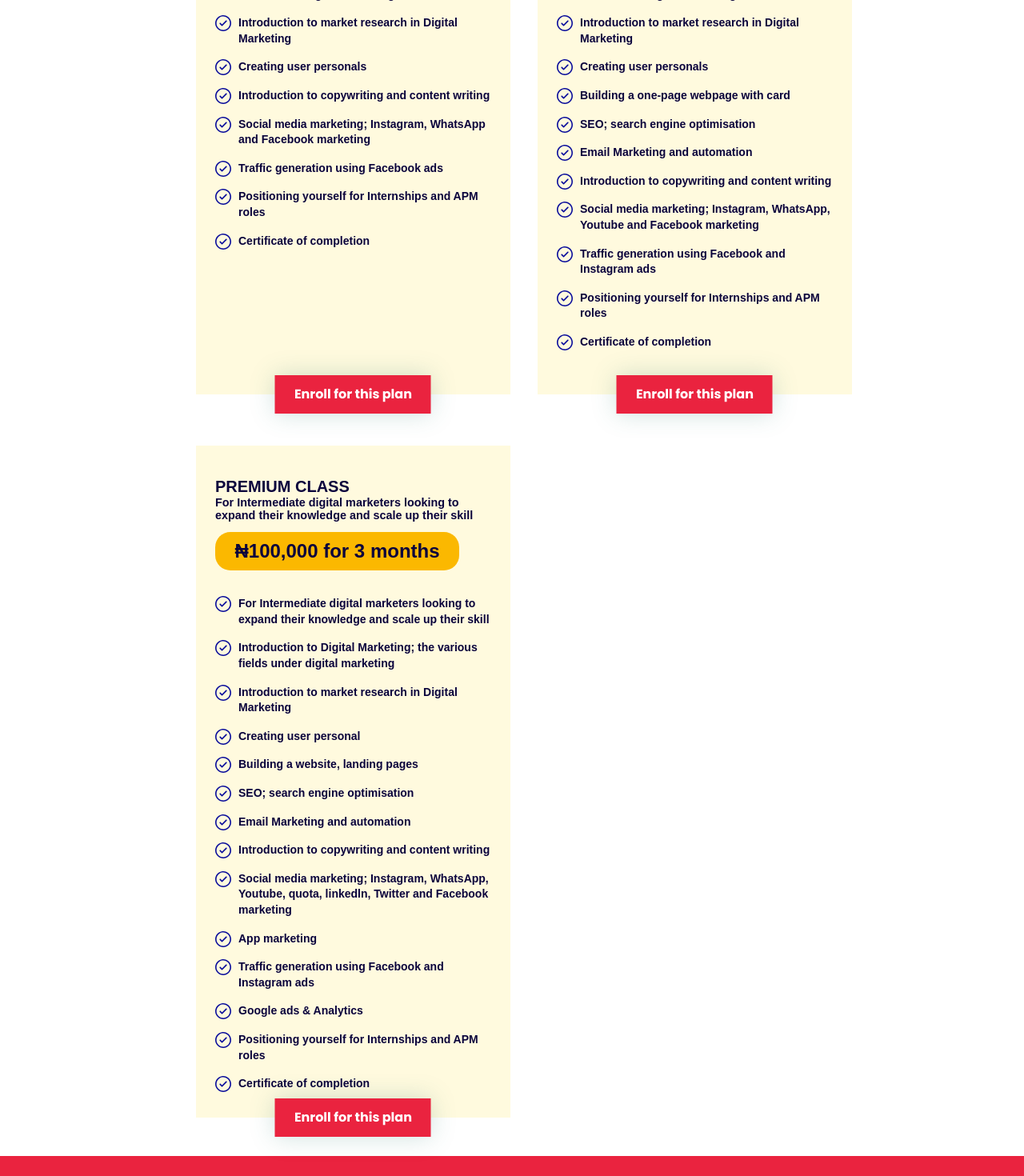
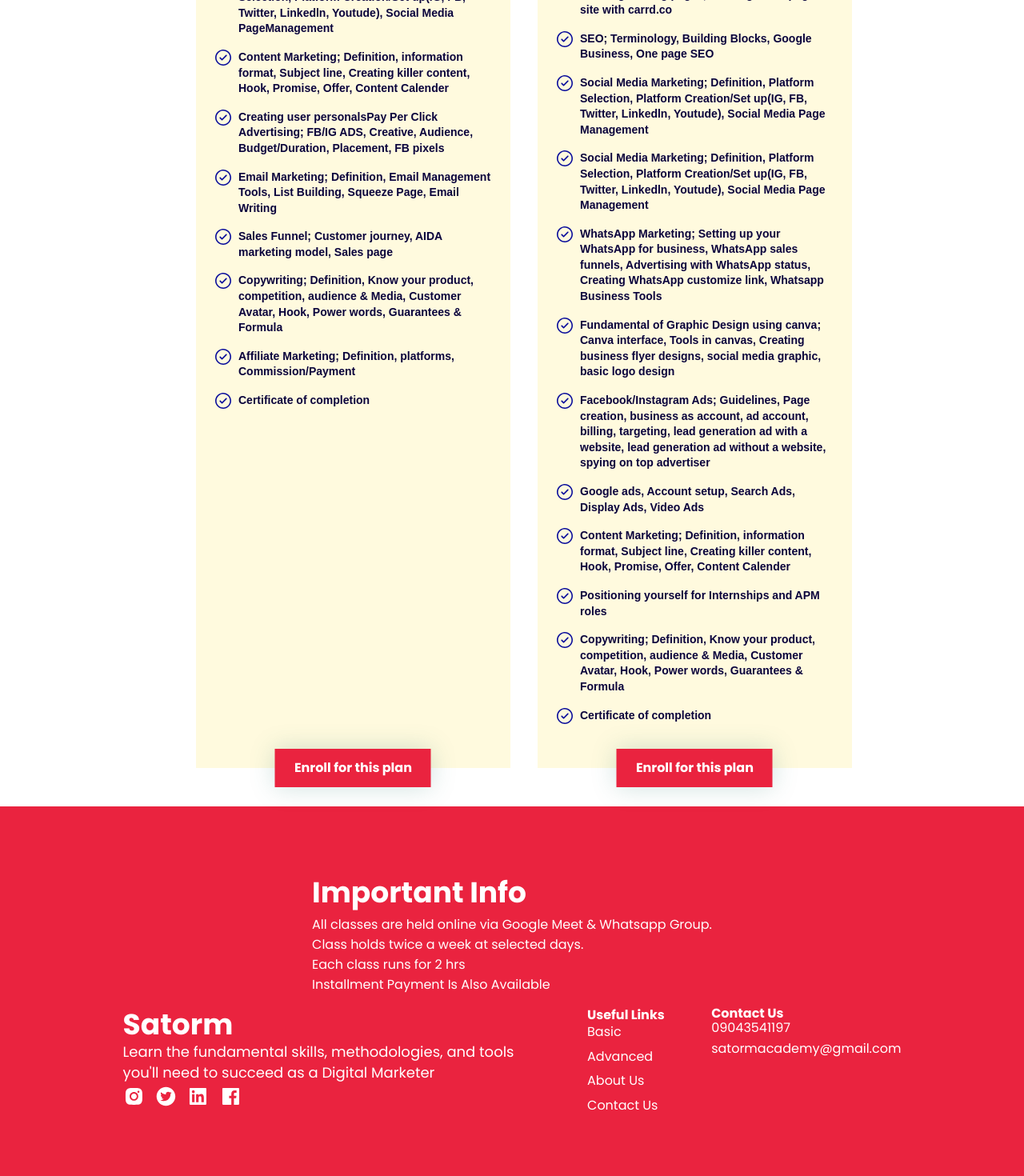
Before and after one commit to Tuasegun/satorm, a React (Create React App) app: page /pricing in a window 1280 px wide. Shown: the part 460-1930 px from the top of the page at 80% size. Built offline with nearby package versions, Linux system fonts and the light colour scheme.

Commit message:
updated chores

```diff
--- a/src/components/Footer.jsx
+++ b/src/components/Footer.jsx
@@ -2,11 +2,20 @@
 import styled from 'styled-components'
 import {AiFillInstagram, AiFillTwitterCircle, AiFillLinkedin, AiFillFacebook} from 'react-icons/ai'
 import { HashLink } from 'react-router-hash-link'
-import { Link } from 'react-router-dom'
 
 const Footer = () => {
   return (
     <StyledFooter id="footer  ">
+      <div className="footer-info">
+        <div className="footer-info-item">
+        <h1>Important Info</h1>
+        <p>All classes are held online via Google Meet & Whatsapp Group.</p>
+        <p>Class holds twice a week at selected days.</p>
+        <p>Each class runs for 2 hrs</p>
+        <p>Installment Payment Is Also Available</p>
+        </div>
+      </div>
+        <div className="footerContainer">
         <div className="firstSection">
         <div className="headText">Satorm</div>
         <div className="footNote">
@@ -23,9 +32,8 @@
 
         <div className="secondSection">
         <div className="headText">Useful Links</div>
-        <div className="list"><Link className='navLink' to="/pricing">Basic</Link></div>
-        <div className="list"><Link className='navLink' to="/pricing">Advanced</Link></div>
-        <div className="list"><Link className='navLink' to="/pricing">Premium</Link></div>
+        <div className="list"><HashLink className='navLink' to="/pricing/#basic">Basic</HashLink></div>
+        <div className="list"><HashLink className='navLink' to="/pricing/#advanced">Advanced</HashLink></div>
         <div className="list"><HashLink className='navLink' to="/#about">About Us</HashLink></div>
         <div className="list">Contact Us</div>
         </div>
@@ -38,10 +46,9 @@
       <div className="mobileView">
       <div className="secondSection">
         <div className="headText">Useful Links</div>
-        <div className="list"><Link className='navLink' to="/pricing">Basic</Link></div>
-        <div className="list"><Link className='navLink' to="/pricing">Advanced</Link></div>
-        <div className="list"><Link className='navLink' to="/pricing">Premium</Link></div>
-        <div className="list"><HashLink className='navLink' to="/#about">About Us</HashLink></div>
+        <div className="list"><HashLink className='navLink' to="/pricing/#basic">Basic</HashLink></div>
+        <div className="list"><HashLink className='navLink' to="/pricing/#advanced">Advanced</HashLink></div>
+        <div className="list"><HashLink className='navLink' to="/pricing/#about">About Us</HashLink></div>
         <div className="list">Contact Us</div>
         </div>
         <div className="thirdSection">
@@ -50,7 +57,7 @@
         <div className="list">satormacademy@gmail.com</div>
         </div>
         </div>
-
+        </div>
     </StyledFooter>
   )
 }
@@ -60,13 +67,33 @@
 const StyledFooter = styled.div`
     background-color: #EA233F;
     padding: 5em 12%;
-    display: flex;
     bottom: 0;
-    margin: auto;
-    justify-content: space-between;
-    @media (max-width: 813px) {
+
+    .footer-info{
+      color: #fff;
+      font-family: 'Poppins', sans-serif;
+      display: flex;
+      justify-content: center;
+      padding-bottom: 1em;
+      .footer-info-item{
+        h1{
+          font-weight: 800;
+          font-size: 2.25em;
+        }
+        p{
+          font-size: 1em;
+        }
+      }
+    }
+
+      .footerContainer{
+        display: flex;
+        justify-content: space-between;
+        @media (max-width: 813px) {
             flex-direction: column;
         }
+
+      }
     .firstSection{
 
       .headText{
@@ -75,6 +102,7 @@
         font-size: 2.25em;
         color: #FFFFFF;
         line-height: 120%;
+
       }
       .footNote{
         color: #FFFFFF;
@@ -108,7 +136,7 @@
       .headText{
       font-weight: 800;
         font-family: 'Poppins';
-        font-size: 1.5em;
+        font-size: 1.0em;
         color: #FFFFFF;
         line-height: 120%;
       }
@@ -118,7 +146,7 @@
         color: #FFFFFF;
         font-family: 'Poppins';
         line-height: 1.5em;
-        padding-bottom: 1em;
+        padding-bottom: 0.4em;
       }
 
     }
@@ -132,17 +160,17 @@
       .headText{
       font-weight: 800;
         font-family: 'Poppins';
-        font-size: 1.5em;
+        font-size: 1.0em;
         color: #FFFFFF;
-        line-height: 120%;
+        line-height: 100%;
       }
 
       .list{
         font-size: 1em;
         color: #FFFFFF;
         font-family: 'Poppins';
-        line-height: 1.5em;
-        padding-bottom: 1em;
+        line-height: 1.2em;
+        padding-bottom: 0.4em;
       }
     }
 
--- a/src/components/GetStarted.jsx
+++ b/src/components/GetStarted.jsx
@@ -3,19 +3,12 @@
 import girl from '../assets/images/girlyBox.png'
 import blueBg from '../assets/images/blueBack.svg'
 import boy from "../assets/images/boyishBox.png";
-import jordy from "../assets/images/jordy.jpg"
-import {Link} from 'react-router-dom'
+
+import {HashLink} from 'react-router-hash-link'
 
 const GetStarted = () => {
   return (
-    <StyledGet
-        // data-aos="fade-up"
-        // data-aos-easing="ease-in-sine"
-        // data-aos-duration="3000"
-        // data-aos-delay="200"
-        // data-aos-once="false"
-
-    >
+    <StyledGet>
         <div className="textContainer">
           <div className="textLg">Get started <span>now</span></div>
           <div className="footNote">Here at Satorm we have two specialized class groups </div>
@@ -27,7 +20,7 @@
 
           <div className="textandBut">
             <div className="cardText">Basic Class</div>
-            <Link to="/pricing" className="classButton">Start a class today</Link>
+            <HashLink to="/pricing/#basic" className="classButton">Start a class today</HashLink>
             </div>
           </div>
 
@@ -35,14 +28,7 @@
           <div className="imageCard second">
             <div className="textandBut">
             <div className="cardText">Advanced Class</div>
-            <Link to="/pricing" className="classButton">Start a class today</Link>
-            </div>
-          </div>
-
-          <div className="imageCard third">
-            <div className="textandBut">
-            <div className="cardText">Premium Class</div>
-            <Link to="/pricing" className="classButton">Start a class today</Link>
+            <HashLink to="/pricing/#advanced" className="classButton">Start a class today</HashLink>
             </div>
           </div>
 
@@ -93,10 +79,6 @@
 
       .second{
         background-image: url(${boy}) !important;
-      }
-
-      .third{
-        background-image: url(${jordy}) !important;
       }
 
       .imageCard{
--- a/src/components/PricingCard.jsx
+++ b/src/components/PricingCard.jsx
@@ -1,9 +1,9 @@
 import React from 'react'
 import styled from 'styled-components'
 
-const PricingCard = ({primary, title, subtitle, price, children}) => {
+const PricingCard = ({primary, title, subtitle, price, children, idName}) => {
   return (
-    <PricingCardStyle className={primary ? "active" : ""}>
+    <PricingCardStyle className={primary ? "active" : ""} id={idName}>
         <h4>{title}</h4>
         <p>{subtitle}</p>
         <div className="price-tag">
@@ -22,7 +22,7 @@
     padding: 2.5rem 1.5rem;
     background: #FFFADE;
     border: none;
-    max-height: 760px;
+    max-height: 1250px;
     position: relative;
 
     a {
--- a/src/pages/Pricing.jsx
+++ b/src/pages/Pricing.jsx
@@ -6,48 +6,33 @@
 import Footer from '../components/Footer'
 
 const basic = [
-    "For beginners and those transitioning into Digital Marketing",
-    "Introduction to Digital Marketing; the various fields under digital marketing",
-    "Introduction to market research in Digital Marketing",
-    "Creating user personals",
-    "Introduction to copywriting and content writing",
-    "Social media marketing; Instagram, WhatsApp and Facebook marketing",
-    "Traffic generation using Facebook ads",
-    "Positioning yourself for Internships and APM roles",
+    "Introduction to Digital Marketing; Definition, Terminologies, Media in Digital Marketing, Traditional Marketing, Basic Concept, Traffic",
+    "Social Media Marketing; Definition, Platform Selection, Platform Creation/Set up(IG, FB, Twitter, Linkedln, Youtude), Social Media PageManagement",
+    "Content Marketing; Definition, information format, Subject line, Creating killer content, Hook, Promise, Offer, Content Calender",
+    "Creating user personalsPay Per Click Advertising; FB/IG ADS, Creative, Audience, Budget/Duration, Placement, FB pixels",
+    "Email Marketing; Definition, Email Management Tools, List Building, Squeeze Page, Email Writing",
+    "Sales Funnel; Customer journey, AIDA marketing model, Sales page",
+    "Copywriting; Definition, Know your product, competition, audience & Media, Customer Avatar, Hook, Power words, Guarantees & Formula",
+    "Affiliate Marketing; Definition, platforms, Commission/Payment",
     "Certificate of completion"
 ]
 
 const advanced = [
-    "For Intermediate digital marketers  looking to expand their knowledge and scale up their skill",
-    "Introduction to Digital Marketing; the various fields under digital marketing",
-    "Introduction to market research in Digital Marketing",
-    "Creating user personals",
-    "Building a one-page webpage with card",
-    "SEO; search engine optimisation",
-    "Email Marketing and automation",
-    "Introduction to copywriting and content writing",
-    "Social media marketing; Instagram, WhatsApp, Youtube and Facebook marketing",
-    "Traffic generation using Facebook and Instagram ads",
+    "Introduction to Digital Marketing; Definition, types of Digital Marketing ",
+    "Website Creation; Domain & Hosting purchase, Building landing pages, building a one page site with carrd.co",
+    "SEO; Terminology, Building Blocks, Google Business, One page SEO",
+    "Social Media Marketing; Definition, Platform Selection, Platform Creation/Set up(IG, FB, Twitter, Linkedln, Youtude), Social Media Page Management",
+    "Social Media Marketing; Definition, Platform Selection, Platform Creation/Set up(IG, FB, Twitter, Linkedln, Youtude), Social Media Page Management",
+    "WhatsApp Marketing; Setting up your WhatsApp for business, WhatsApp sales funnels, Advertising with WhatsApp status, Creating WhatsApp customize link, Whatsapp Business Tools",
+    "Fundamental of Graphic Design using canva; Canva interface, Tools in canvas, Creating business flyer designs, social media graphic, basic logo design",
+    "Facebook/Instagram Ads; Guidelines, Page creation, business as account, ad account, billing, targeting, lead generation ad with a website, lead generation ad without a website, spying on top advertiser",
+    "Google ads, Account setup, Search Ads, Display Ads, Video Ads",
+    "Content Marketing; Definition, information format, Subject line, Creating killer content, Hook, Promise, Offer, Content Calender",
     "Positioning yourself for Internships and APM roles",
+    "Copywriting; Definition, Know your product, competition, audience & Media, Customer Avatar, Hook, Power words, Guarantees & Formula",
     "Certificate of completion"
 ]
 
-const premium = [
-    "For Intermediate digital marketers  looking to expand their knowledge and scale up their skill",
-    "Introduction to Digital Marketing; the various fields under digital marketing",
-    "Introduction to market research in Digital Marketing",
-    "Creating user personal",
-    "Building a website, landing pages",
-    "SEO; search engine optimisation",
-    "Email Marketing and automation",
-    "Introduction to copywriting and content writing",
-    "Social media marketing; Instagram, WhatsApp, Youtube, quota, linkedln, Twitter and Facebook marketing",
-    "App marketing",
-    "Traffic generation using Facebook and Instagram ads",
-    "Google ads & Analytics",
-    "Positioning yourself for Internships and APM roles",
-    "Certificate of completion"
-]
 
 const Pricing = () => {
   return (
@@ -55,8 +40,9 @@
         <Header/>
         <PricingStyle>
             <PricingCard title="BASIC PROGRAM"
-                subtitle="For beginners and those transitioning into Digital Marketing"
+                subtitle="Learn the foundation of Digital Marketing"
                 price="₦30,000 for 6 weeks"
+                idName='basic'
             >
                 {
                     basic.map((item, index) => {
@@ -65,21 +51,12 @@
                 }
             </PricingCard>
             <PricingCard title="ADVANCED PROGRAM"
-                subtitle="For Intermediate digital marketers  looking to expand their knowledge and scale up their skill"
+                subtitle="Learn the core skills, frameworks and tools needed to become a Digital Marketer"
                 price="₦60,000 for 9 weeks"
+                idName='advanced'
             >
                 {
                     advanced.map((item, index) => {
-                        return <List key={index} text={item}></List>
-                    })
-                }
-            </PricingCard>
-            <PricingCard title="PREMIUM CLASS"
-                subtitle="For Intermediate digital marketers  looking to expand their knowledge and scale up their skill"
-                price="₦100,000 for 3 months"
-            >
-                {
-                    premium.map((item, index) => {
                         return <List key={index} text={item}></List>
                     })
                 }
```
